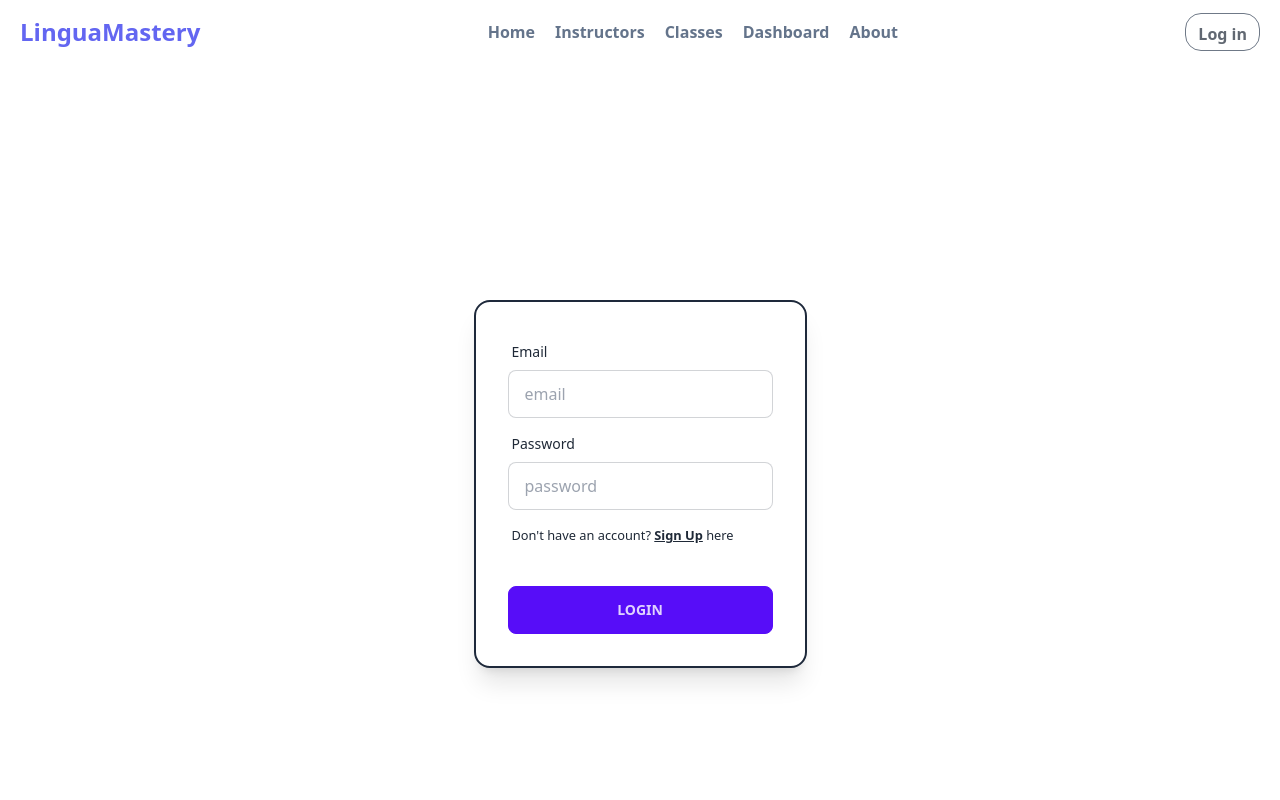
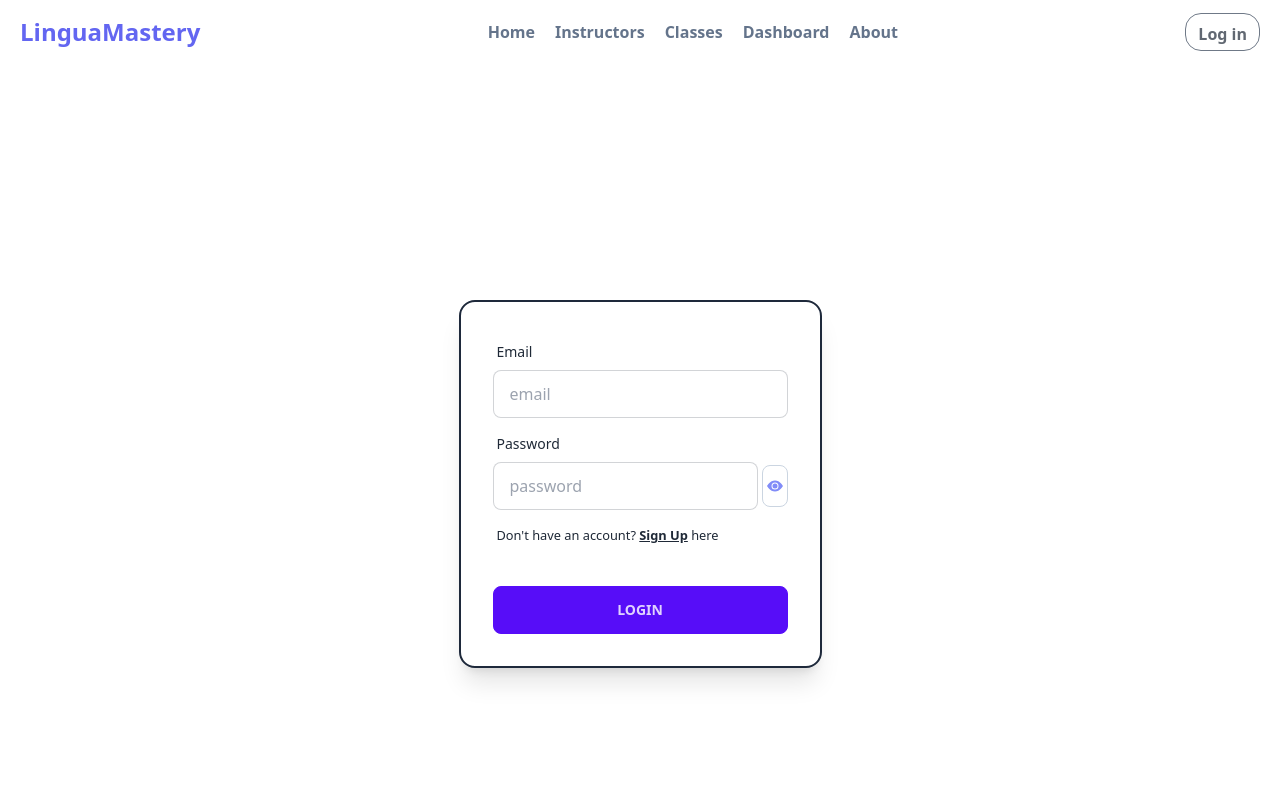
Before and after one commit to abid365/linguamastery-fullstack-project, a React (Vite) app: page /login in a window 1280 px wide. Shown: the top 800 px of the page. Built offline with nearby package versions, Linux system fonts and the light colour scheme; no server answers.

Commit message:
show pass / hide pass

```diff
--- a/src/Layouts/Login/LogIn.jsx
+++ b/src/Layouts/Login/LogIn.jsx
@@ -1,10 +1,18 @@
-import React, { useContext } from "react";
+import React, { useContext, useState } from "react";
 import { useForm } from "react-hook-form";
 import { AuthContext } from "../../Providers/AuthProvider";
 import { Link } from "react-router-dom";
+import { BsFillEyeFill, BsFillEyeSlashFill } from "react-icons/bs";
 
 const LogIn = () => {
   const { logIn } = useContext(AuthContext);
+  const [passVisible, setPassVisible] = useState(false);
+  const [password, setPassword] = useState("");
+
+  const toggler = () => {
+    setPassVisible(!passVisible);
+  };
+
   const {
     register,
     handleSubmit,
@@ -45,13 +53,25 @@ const LogIn = () => {
                 <label className="label">
                   <span className="label-text">Password</span>
                 </label>
+                <div className="flex items-center gap-1">
                   <input
-                  type="password"
+                    type={passVisible ? "text" : "password"}
                     placeholder="password"
                     name="password"
                     className="input input-bordered"
                     {...register("password", { required: true })}
                   />
+                  <button
+                    onClick={toggler}
+                    className="border py-3 px-1 rounded-lg border-slate-300"
+                  >
+                    {passVisible ? (
+                      <BsFillEyeSlashFill className="text-indigo-400"></BsFillEyeSlashFill>
+                    ) : (
+                      <BsFillEyeFill className="text-indigo-400"></BsFillEyeFill>
+                    )}
+                  </button>
+                </div>
                 <label className="label">
                   <small className="hover:text-slate-500 mt-1 pt-1">
                     Don't have an account?{" "}
```
Lines whose indentation alone changed are shown as unchanged.
